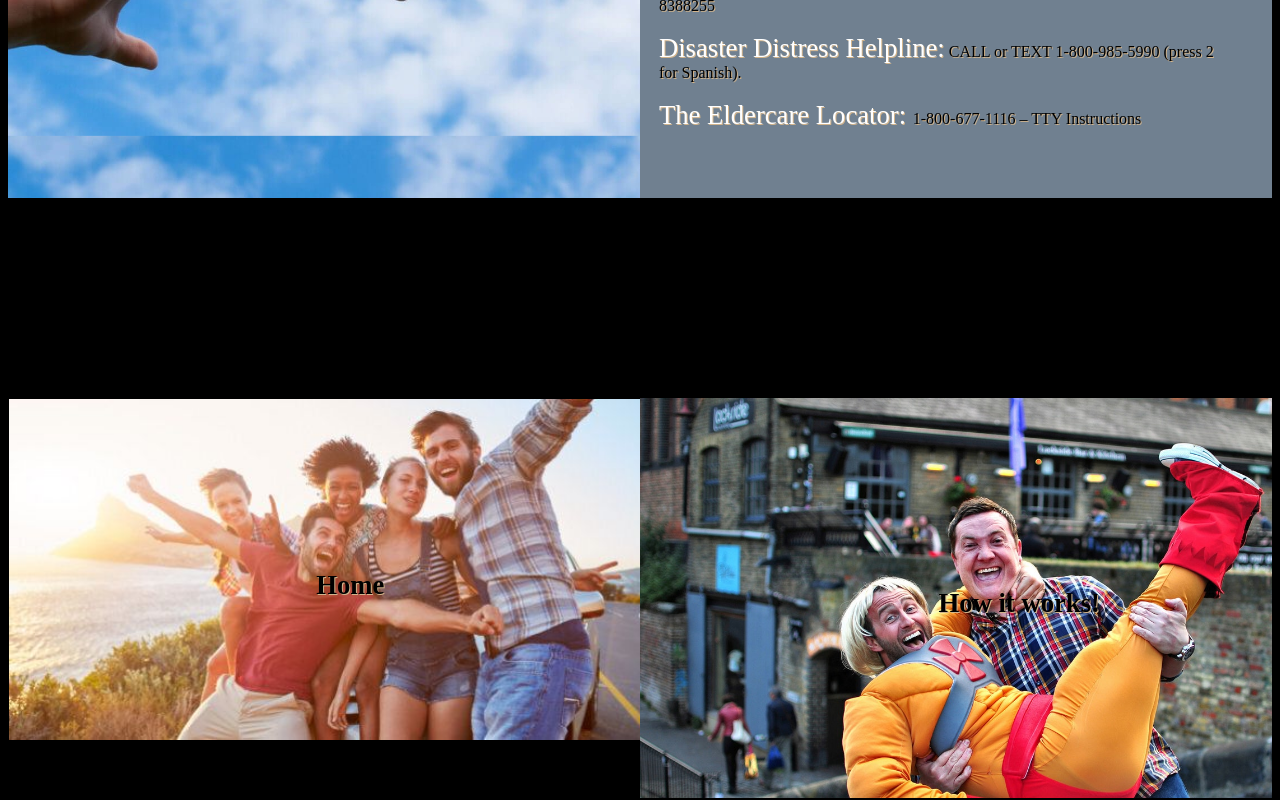
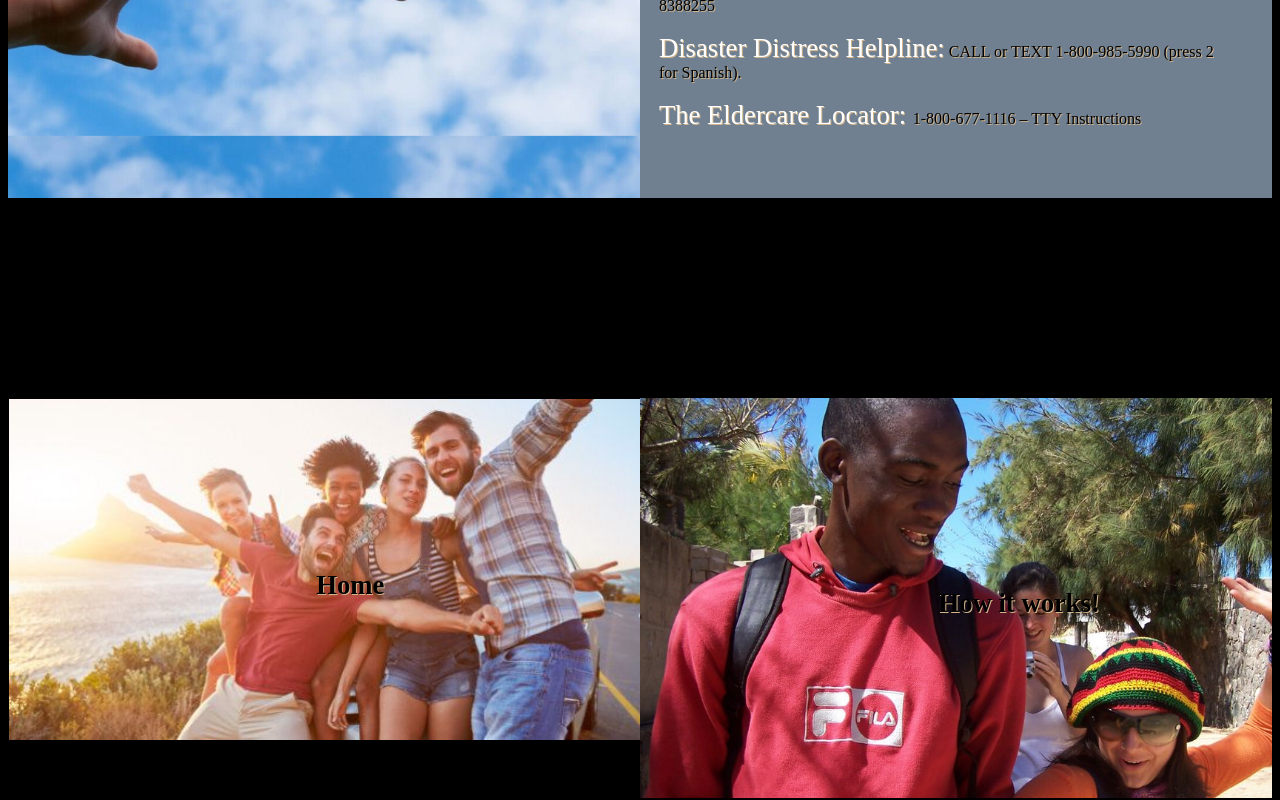
Before and after one commit to saghoghovbia/Humanitarian, a plain HTML site: page Pg3.html in a window 1280 px wide. Shown: the part 1384-2184 px from the top of the page. Drawn offline with Linux system fonts and the light colour scheme.

Commit message:
Update Pg3.html

```diff
--- a/Pg3.html
+++ b/Pg3.html
@@ -162,7 +162,7 @@
 	}*/
 	#box2 {
 		/*background-color: red;*/
-		background-image: url(images/pic10.jpeg);
+		background-image: url(images/pic11.jpg);
 		background-size: 100%;
 		background-repeat: no-repeat;
 		width: 120%;
```
